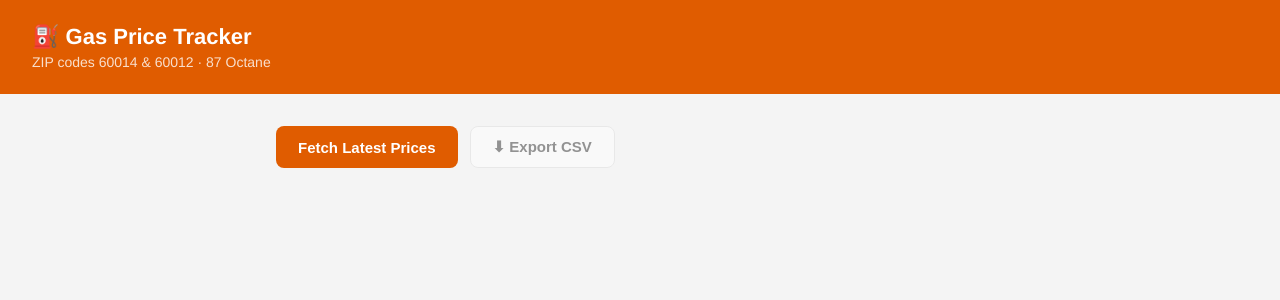
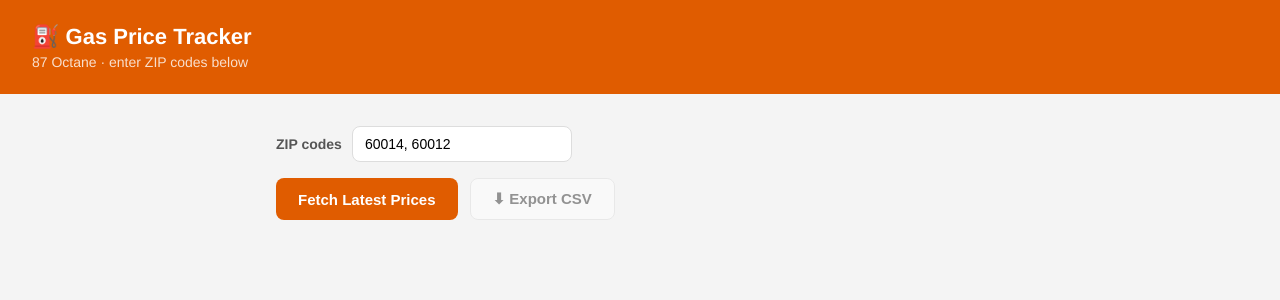
Before and after one commit to bradartman/gas-price-tracker, a Flask app: page / in a window 1280 px wide. Shown: the top 300 px of the page. Run offline with Flask 3, Linux system fonts and the light colour scheme; data that the repository does not hold is empty.

Commit message:
Add ZIP code input to UI — enter any ZIPs without editing config

```diff
--- a/app.py
+++ b/app.py
@@ -35,7 +35,12 @@ def fetch_prices():
     except SystemExit:
         return jsonify({"error": "config.json not found. Please create it from config.example.json."}), 500
 
-    zip_codes = config.get("zip_codes", ["60014", "60012"])
+    # ZIP codes can come from the request body (UI input) or fall back to config
+    body = request.get_json(silent=True) or {}
+    zip_codes = body.get("zip_codes") or config.get("zip_codes", ["60014", "60012"])
+    zip_codes = [str(z).strip() for z in zip_codes if str(z).strip()]
+    if not zip_codes:
+        return jsonify({"error": "No ZIP codes provided."}), 400
 
     stations = fetch_all_stations(zip_codes)
     if not stations:
--- a/templates/index.html
+++ b/templates/index.html
@@ -129,6 +129,29 @@
       color: #aaa;
       margin-bottom: 24px;
     }
+
+    .zip-row {
+      display: flex;
+      align-items: center;
+      gap: 10px;
+      margin-bottom: 16px;
+    }
+    .zip-row label {
+      font-size: 14px;
+      font-weight: 600;
+      color: #555;
+      white-space: nowrap;
+    }
+    .zip-row input {
+      padding: 9px 12px;
+      border: 1.5px solid #ddd;
+      border-radius: 8px;
+      font-size: 14px;
+      width: 220px;
+      outline: none;
+      transition: border-color .15s;
+    }
+    .zip-row input:focus { border-color: #e05c00; }
   </style>
 </head>
 <body>
@@ -136,11 +159,17 @@
 <header>
   <div>
     <h1>⛽ Gas Price Tracker</h1>
-    <p>ZIP codes 60014 &amp; 60012 · 87 Octane</p>
+    <p>87 Octane · enter ZIP codes below</p>
   </div>
 </header>
 
 <main>
+  <div class="zip-row">
+    <label for="zip-input">ZIP codes</label>
+    <input id="zip-input" type="text" value="60014, 60012"
+           placeholder="e.g. 60014, 60012" spellcheck="false" />
+  </div>
+
   <div class="controls">
     <button id="btn-fetch">
       <span class="spinner" id="spinner"></span>
@@ -206,14 +235,26 @@
     return str.replace(/&/g,'&amp;').replace(/</g,'&lt;').replace(/>/g,'&gt;');
   }
 
+  const zipInput = document.getElementById('zip-input');
+
   btnFetch.addEventListener('click', async () => {
+    const zips = zipInput.value.split(',').map(z => z.trim()).filter(Boolean);
+    if (!zips.length) {
+      setStatus('Please enter at least one ZIP code.', true);
+      return;
+    }
+
     setLoading(true);
     setStatus('Fetching prices from GasBuddy… (this takes ~30 seconds)');
     zipSections.innerHTML = '';
     resultsEl.style.display = 'none';
 
     try {
-      const res = await fetch('/api/fetch', { method: 'POST' });
+      const res = await fetch('/api/fetch', {
+        method: 'POST',
+        headers: { 'Content-Type': 'application/json' },
+        body: JSON.stringify({ zip_codes: zips }),
+      });
       const data = await res.json();
 
       if (!res.ok) {
```
